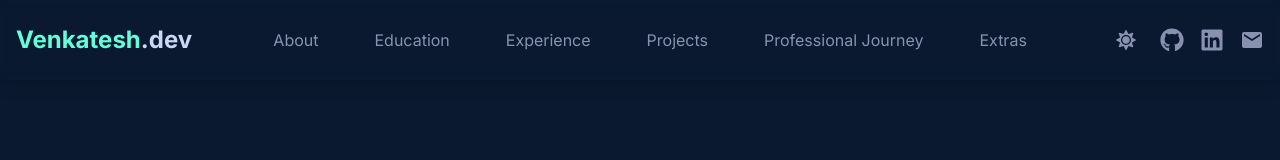
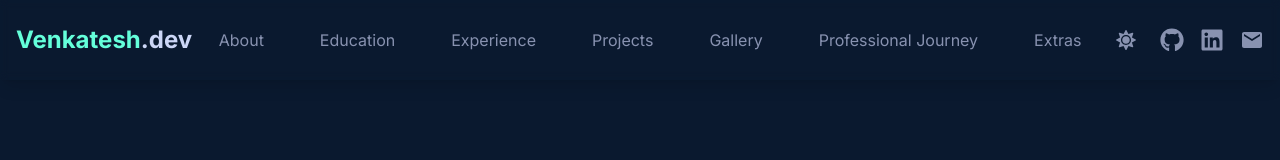
Before and after one commit to llVenkatll/portfolio, a React (Vite) app: page / in a window 1280 px wide. Shown: the top 160 px of the page. Built offline with nearby package versions, Linux system fonts and the light colour scheme.

Commit message:
Update Navbar.jsx

```diff
--- a/src/components/Navbar.jsx
+++ b/src/components/Navbar.jsx
@@ -34,6 +34,7 @@ const Navbar = () => {
           <li><a href="#education" className="nav-link">Education</a></li>
           <li><a href="#experience" className="nav-link">Experience</a></li>
           <li><a href="#projects" className="nav-link">Projects</a></li>
+          <li><a href="#gallery" className="nav-link">Gallery</a></li>
           <li><a href="#timeline" className="nav-link">Professional Journey</a></li>
           <li><a href="#extras" className="nav-link">Extras</a></li>
         </motion.ul>
@@ -113,6 +114,9 @@ const Navbar = () => {
               <a onClick={handleClick} href="#projects" className="nav-link">Projects</a>
             </li>
             <li className="py-2 text-xl">
+              <a onClick={handleClick} href="#gallery" className="nav-link">Gallery</a>
+            </li>
+            <li className="py-2 text-xl">
               <a onClick={handleClick} href="#timeline" className="nav-link">Professional Journey</a>
             </li>
             <li className="py-2 text-xl">
```
